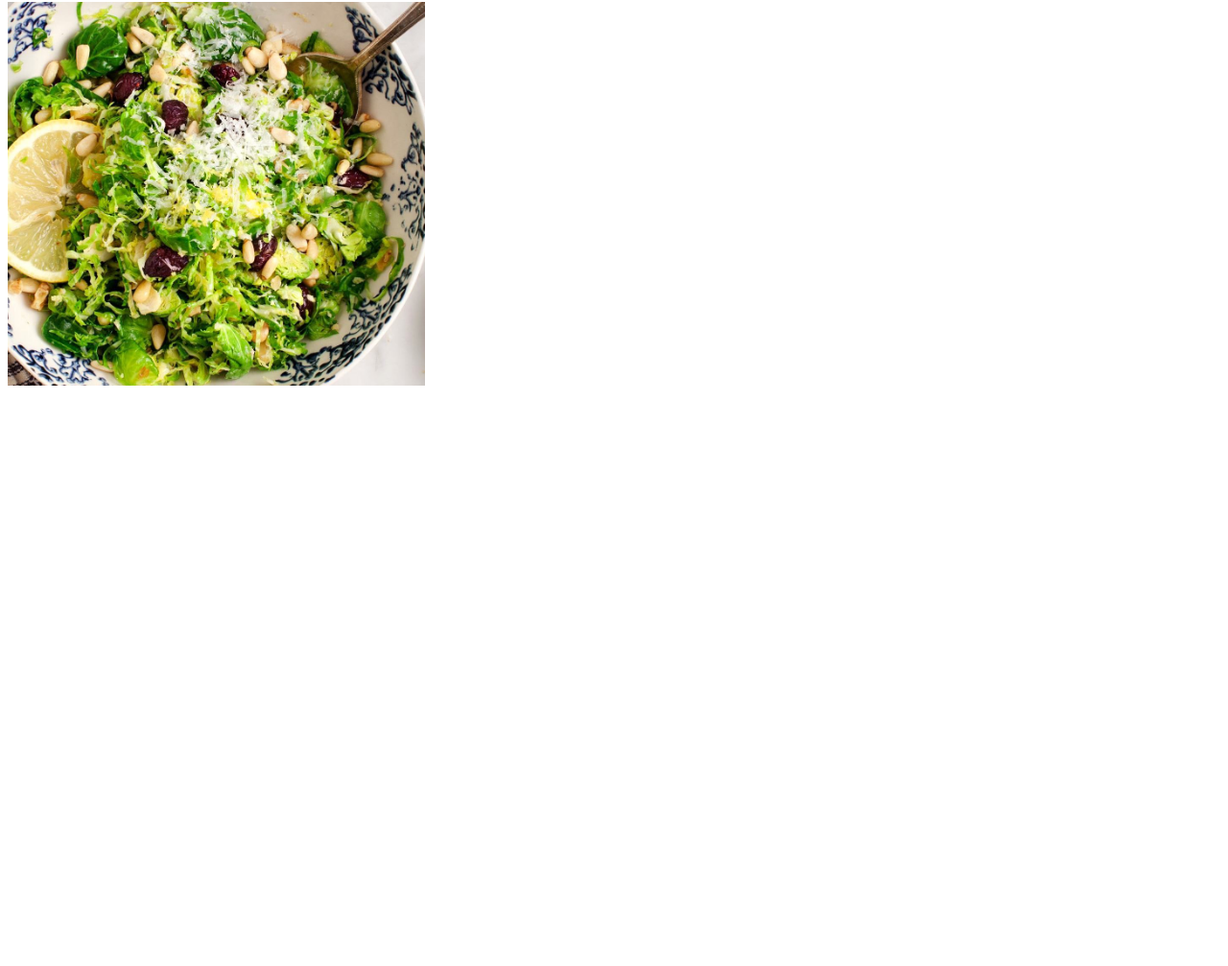
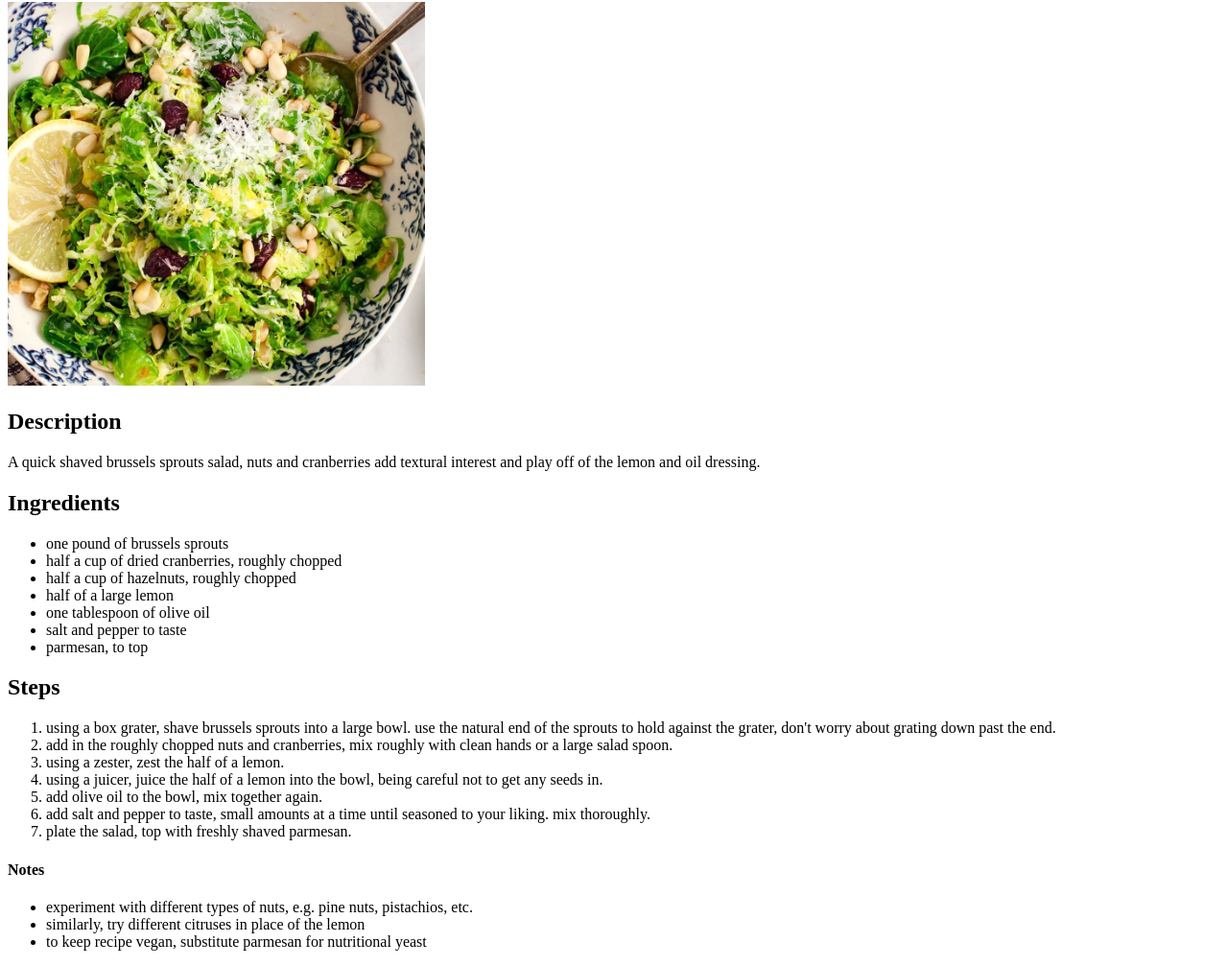
Before and after one commit to sonusfluxa/odin-recipes, a plain HTML site: page recipes/brussels.html in a window 1280 px wide. Shown: the part 78-1085 px from the top of the page at 96% size. Before the commit the page ends 800 px from the top, so only its background shows below. Drawn offline with Linux system fonts and the light colour scheme.

Commit message:
add content to brussels.html

```diff
--- a/recipes/brussels.html
+++ b/recipes/brussels.html
@@ -10,7 +10,43 @@
     <img src="../images/brussels-991x911.jpg"
     alt="a bowl of shaved brussels sprouts salad
         with a slice of lemon and a spoon in it" height="400">
-
+    <h2>Description</h2>
+        <p>A quick shaved brussels sprouts salad,
+            nuts and cranberries add textural interest and play
+             off of the lemon and oil dressing.
+        </p>
+    <h2>Ingredients</h2>
+        <ul>
+            <li>one pound of brussels sprouts</li>
+            <li>half a cup of dried cranberries, roughly chopped</li>
+            <li>half a cup of hazelnuts, roughly chopped</li>
+            <li>half of a large lemon</li>
+            <li>one tablespoon of olive oil</li>
+            <li>salt and pepper to taste</li>
+            <li>parmesan, to top</li>
+        </ul>
+    <h2>Steps</h2>
+        <ol>
+            <li>using a box grater, shave brussels sprouts into a large bowl.
+                use the natural end of the sprouts to hold against the grater,
+                don't worry about grating down past the end.</li>
+            <li>add in the roughly chopped nuts and cranberries,
+                mix roughly with clean hands or a large salad spoon.</li>
+            <li>using a zester, zest the half of a lemon.</li>
+            <li>using a juicer, juice the half of a lemon into the bowl,
+                being careful not to get any seeds in.</li>
+            <li>add olive oil to the bowl, mix together again.</li>
+            <li>add salt and pepper to taste, small amounts at a time until
+                seasoned to your liking. mix thoroughly.</li>
+            <li>plate the salad, top with freshly shaved parmesan.</li>
+        </ol>
+    <h4>Notes</h4>
+        <ul>
+            <li>experiment with different types of nuts,
+                e.g. pine nuts, pistachios, etc.</li>
+            <li>similarly, try different citruses in place of the lemon</li>
+            <li>to keep recipe vegan, substitute parmesan for nutritional yeast</li>
+        </ul>
 </body>
 
 </html>
```
